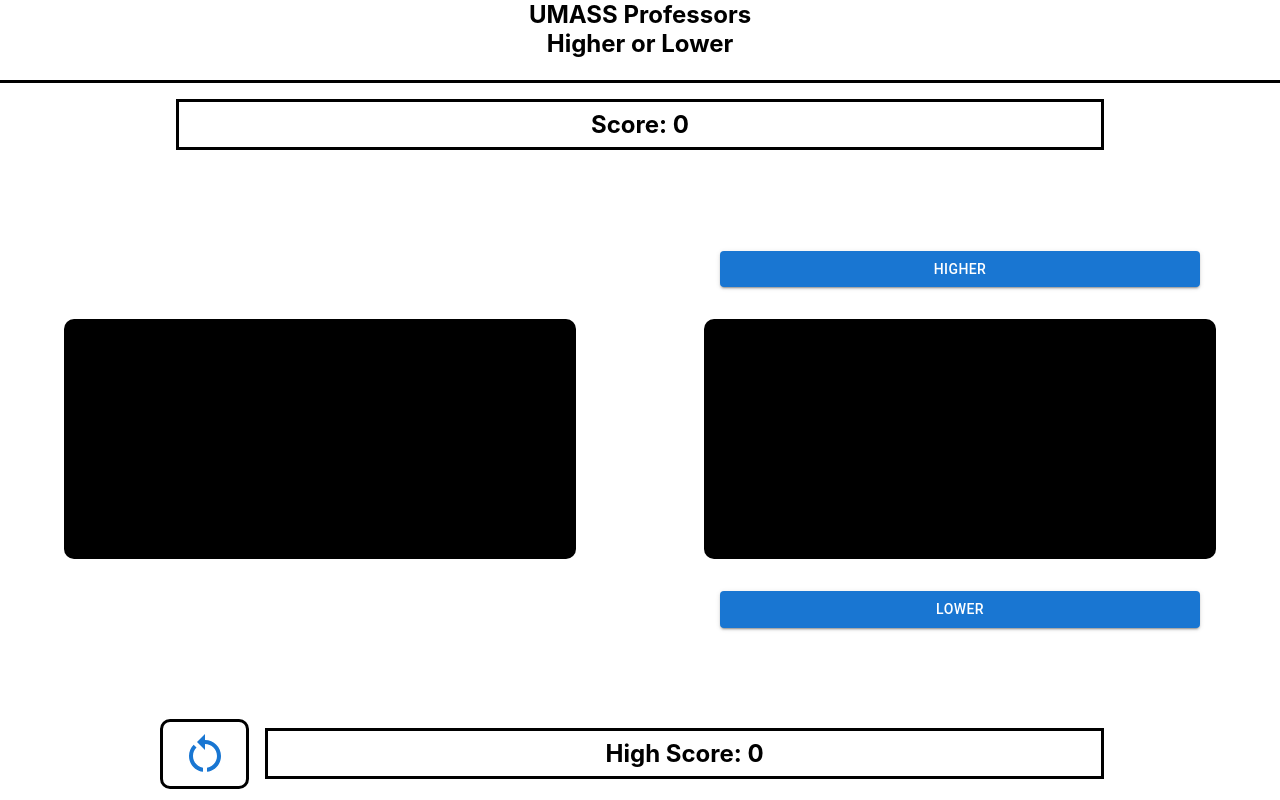
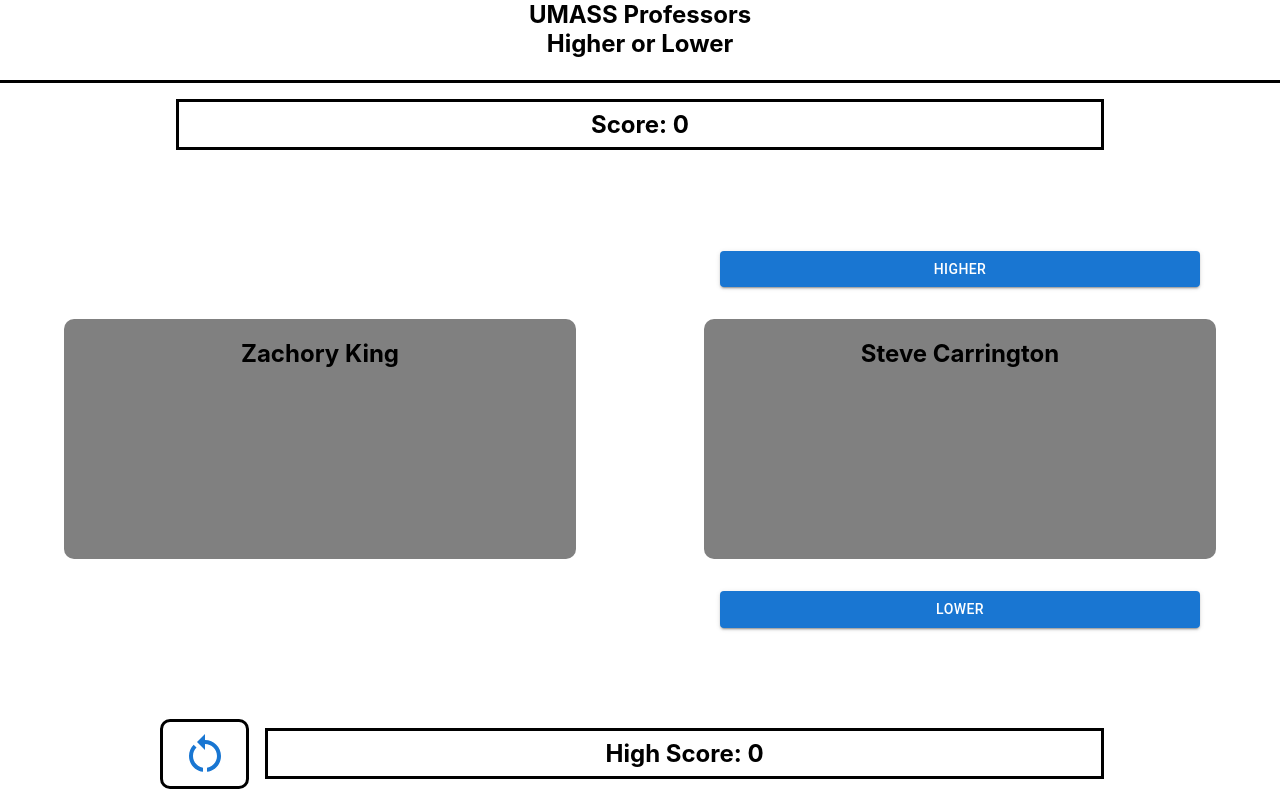
Before and after one commit to orionl1248/HackUMassXI, a React (Create React App) app: page /GameScreen in a window 1280 px wide. Built offline with nearby package versions, Linux system fonts and the light colour scheme.

Commit message:
worked on loading names

```diff
--- a/src/GameScreen.js
+++ b/src/GameScreen.js
@@ -11,12 +11,22 @@
   let [isSubmitted, setSubmitted] = useState(false);
   let [score, setScore] = useState(0);
   let [highScore, setHighScore] = useState(0);
+  let [left, setLeft] = useState({});
+  let [right, setRight] = useState({});
 
   useEffect(() => {
     if (isSubmitted) {
-      console.log(testFetch());
+      console.log(left);
+      console.log(right);
     }
-  }, [isSubmitted])
+  }, [isSubmitted]);
+
+  useEffect(() => {
+    (async () => {
+      setRight(await testFetch());
+      setLeft(await testFetch());
+    })();
+  }, []);
 
   return <>
     <Header />
@@ -28,7 +38,7 @@
       </div>
       <div className="HoldsTwoPanels">
         <div className="HalfPanel RightPanel">
-          <Professor />
+          <Professor info={left}/>
         </div>
         <div className="HalfPanel LeftPanel">
           <Button
@@ -37,7 +47,7 @@
             variant="contained"
             className="HigherLowerButton"
           >Higher</Button>
-          <Professor />
+          <Professor info={right}/>
           <Button
             onClick={()=>{setSubmitted(true)}}
             type="submit"
--- a/src/Professor.css
+++ b/src/Professor.css
@@ -1,6 +1,6 @@
 .Tile {
   width: 80%;
-  background-color: black;
+  background-color: gray;
   height: 30vh;
   border-radius: 10px;
   margin: 2rem;
--- a/src/Professor.js
+++ b/src/Professor.js
@@ -1,9 +1,9 @@
 import "./Professor.css"
 
-const Professor = () => {
+const Professor = ({info}) => {
   return (
     <div className="Tile">
-      <h2>Professor</h2>
+      <h2>{info.FirstName} {info.LastName}</h2>
     </div>
   )
 }
--- a/src/scripts/rateMyProfessor.js
+++ b/src/scripts/rateMyProfessor.js
@@ -1,3 +1,33 @@
-export function testFetch() {
-  return "test";
+let testList = [
+  {
+    FirstName: "John",
+    LastName: "Smith",
+    Rating: 100
+  },
+  {
+    FirstName: "Steve",
+    LastName: "Carrington",
+    Rating: 10
+  },
+  {
+    FirstName: "Zach",
+    LastName: "Alfano",
+    Rating: 50
+  },
+  {
+    FirstName: "Zachory",
+    LastName: "King",
+    Rating: 200
+  },
+  {
+    FirstName: "Name",
+    LastName: "Last",
+    Rating: 300
+  }
+];
+
+
+export async function testFetch() {
+  await new Promise(resolve => setTimeout(resolve, 0));
+  return testList[Math.floor(Math.random()*testList.length)];
 }
```
